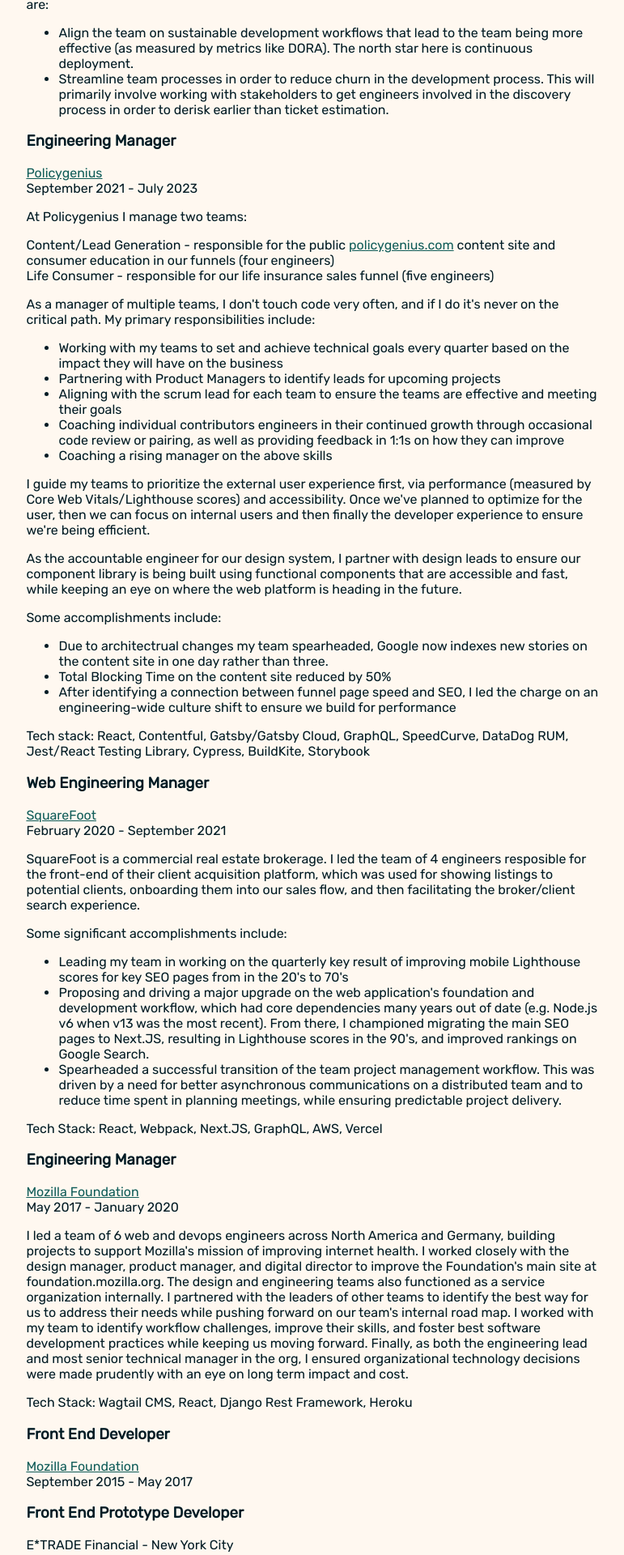
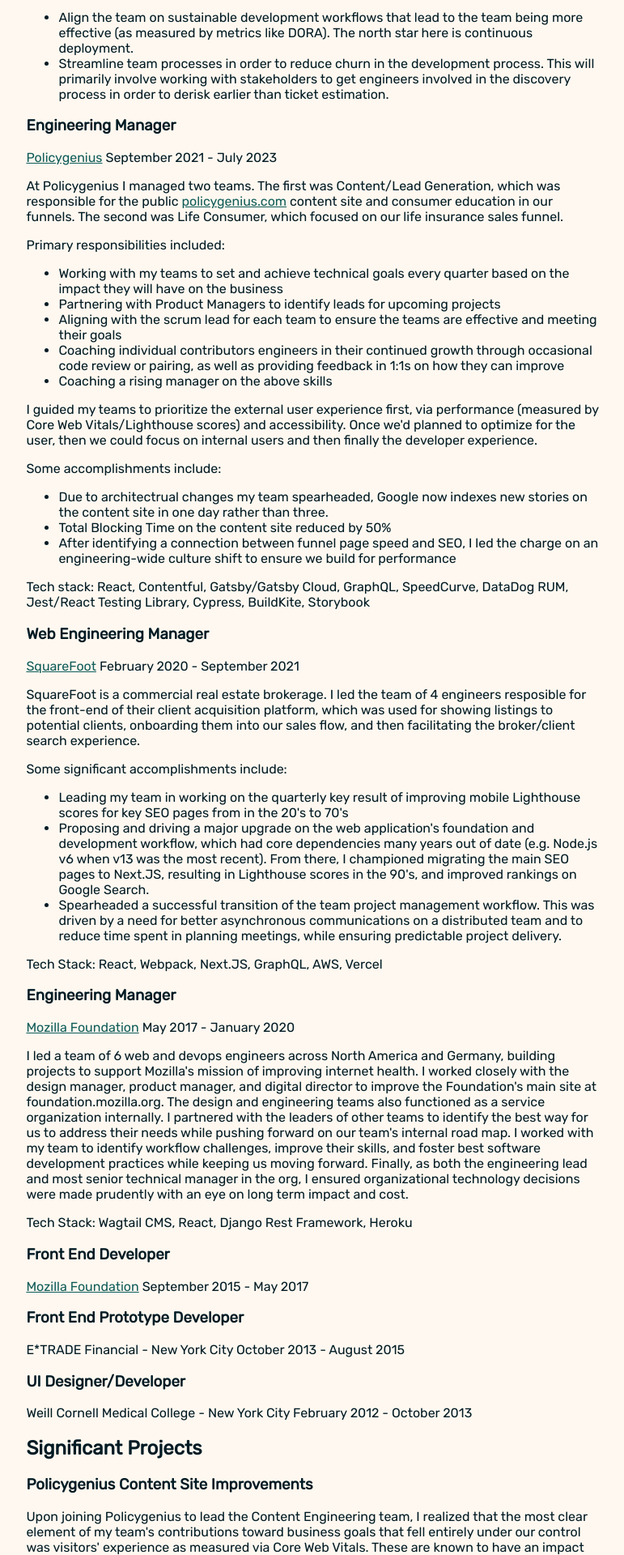
Before and after one commit to alanmoo/alanmoo-svelte, a SvelteKit app: page /resume in a window 1280 px wide. Shown: the part 850-2770 px from the top of the page at 81% size, without its empty margins (252-1023 px from the left). Built offline with nearby package versions, Linux system fonts and the light colour scheme.

Commit message:
Consolidate titles/dates

```diff
--- a/src/routes/resume/+page.svelte
+++ b/src/routes/resume/+page.svelte
@@ -25,7 +25,7 @@
   <div class="show-print"><small>Printed/PDF'ed from <a href="http://alanmooiman.com/resume">alanmooiman.com/resume</a></small></div>
   <header>
     <h1>Alan Mooiman</h1>
-    <h2>Engineering Manager</h2>
+    <h2>Senior Engineering Manager</h2>
   </header> <!-- .name_title -->
   <div class="contact_info">
     <a class="email" href="mailto:hello@alanmooiman.com?subject=👋 Nice résumé">hello@alanmooiman.com</a>
@@ -50,8 +50,8 @@
     <h2>Work Experience</h2>
     <div class="resume_item">
       <h3 class="job_title">Senior Engineering Manager</h3>
-      <div class="organization"><a href="https://www.policygenius.com">Policygenius</a>Zinnia</div>
-      <div class="organization_dates">August 2023-Present</div>
+      <span class="organization"><a href="https://www.policygenius.com">Policygenius</a>/<a href="https://zinnia.com">Zinnia</a></span>
+      <span class="organization">August 2023-Present</span>
       <p>Following an acquisition of Policygenius by Zinnia, I was promoted to Senior Engineering Manager as part of the Policygenius performance review process. At the same time, the Lead Generation team I led at Policygenius was merged into the Zinnia organization. I manage this combined team of 6 direct reports working on a web application to support Zinnia's Third Party Adminsitration line of business.</p>
       <p>The most significant opportunities ahead of me involve leading the new team through the integration of engineering cultures. Historically, Zinnia has had an agency model where teams build what the customer asks for, while Policygenius has aimed for a generative culture in which engineers are empowered and encouraged to bring suggestions to the table that will improve the product they work on. As part of that integration work, the two goals I have in the short term are:</p>
       <ul>
@@ -61,15 +61,11 @@
     </div>
     <div class="resume_item">
       <h3 class="job_title">Engineering Manager</h3>
-      <div class="organization"><a href="https://www.policygenius.com">Policygenius</a></div>
-      <div class="organization_dates">September 2021 - July 2023</div>
-      <p>At Policygenius I manage two teams:</p>
-        <p>Content/Lead Generation - responsible for the public <a href="https://policygenius.com">policygenius.com</a> content site and consumer education in
-        our funnels (four engineers)<br/>
-        Life Consumer - responsible for our life insurance sales funnel (five engineers)
+      <span class="organization"><a href="https://www.policygenius.com">Policygenius</a></span>
+      <span class="organization">September 2021 - July 2023</span>
+      <p>At Policygenius I managed two teams. The first was Content/Lead Generation, which was responsible for the public <a href="https://policygenius.com">policygenius.com</a> content site and consumer education in our funnels. The second was Life Consumer, which focused on our life insurance sales funnel.
       </p>
-      <p>As a manager of multiple teams, I don't touch code very often, and if I do it's never on the critical path. My primary
-        responsibilities include:</p>
+      <p>Primary responsibilities included:</p>
       <ul>
         <li>Working with my teams to set and achieve technical goals every quarter based on the impact they will have
           on the business</li>
@@ -80,13 +76,10 @@
         <li>Coaching a rising manager on the above skills</li>
       </ul>
 
-      <p>I guide my teams to prioritize the external user experience first, via performance (measured by Core Web
-        Vitals/Lighthouse scores) and accessibility. Once we've planned to optimize for the user, then we can focus on
-        internal users and then finally the developer experience to ensure we're being efficient.</p>
+      <p>I guided my teams to prioritize the external user experience first, via performance (measured by Core Web
+        Vitals/Lighthouse scores) and accessibility. Once we'd planned to optimize for the user, then we could focus on
+        internal users and then finally the developer experience.</p>
 
-      <p>As the accountable engineer for our design system, I partner with design leads to ensure our component
-        library is being built using functional components that are accessible and fast, while keeping an eye on where
-        the web platform is heading in the future. </p>
       <p>Some accomplishments include:</p>
       <ul>
         <li>Due to architectrual changes my team spearheaded, Google now indexes new stories on the content site in one day rather than three.</li>
@@ -100,8 +93,8 @@
     </div>
     <div class="resume_item">
       <h3 class="job_title">Web Engineering Manager</h3>
-      <div class="organization"><a href="https://squarefoot.com">SquareFoot</a></div>
-      <div class="organization_dates">February 2020 - September 2021</div>
+      <span class="organization"><a href="https://squarefoot.com">SquareFoot</a></span>
+      <span class="organization">February 2020 - September 2021</span>
       <p>
         SquareFoot is a commercial real estate brokerage. I led the team of 4 engineers resposible for the front-end of their client acquisition platform, which was used for showing listings to potential clients, onboarding them into our sales flow, and then facilitating the broker/client search experience.
       </p>
@@ -121,8 +114,8 @@
     </div>
     <div class="resume_item">
       <h3 class="job_title">Engineering Manager</h3>
-      <div class="organization"><a href="https://foundation.mozilla.org">Mozilla Foundation</a></div>
-      <div class="organization_dates">May 2017 - January 2020</div>
+      <span class="organization"><a href="https://foundation.mozilla.org">Mozilla Foundation</a></span>
+      <span class="organization">May 2017 - January 2020</span>
       <p>
         I led a team of 6 web and devops engineers across North America and Germany, building projects to support Mozilla's mission of improving internet health. I worked closely with the design manager, product manager, and digital director to improve the Foundation's main site at foundation.mozilla.org. The design and engineering teams also functioned as a service organization internally. I partnered with the leaders of other teams to identify the best way for us to address their needs while pushing forward on our team's internal road map. I worked with my team to identify workflow challenges, improve their skills, and foster best software development practices while keeping us moving forward. Finally, as both the engineering lead and most senior technical manager in the org, I ensured organizational technology decisions were made prudently with an eye on long term impact and cost.
       </p>
@@ -130,16 +123,16 @@
     </div>
     <div class="resume_item">
       <h3 class="job_title">Front End Developer</h3>
-      <div class="organization"><a href="https://foundation.mozilla.org">Mozilla Foundation</a></div>
-      <div class="organization_dates">September 2015 - May 2017</div>
+      <span class="organization"><a href="https://foundation.mozilla.org">Mozilla Foundation</a></span>
+      <span class="organization">September 2015 - May 2017</span>
       <!-- <p>
         Upon joining the team, I started working on the existing Webmaker Android app, a web-based app in a native wrapper that existed to empower users to create content on the web, instead of just consuming it. I also helped to create a UI framework for use across our web properties, and built out/enhanced a number of other sites like science.mozilla.org, foundation.mozilla.org, and the initial back-end work for mozillapulse.org as I learned Django.
       </p> -->
     </div>
     <div class="resume_item">
       <h3 class="job_title">Front End Prototype Developer</h3>
-      <div class="organization">E*TRADE Financial - <span class="location">New York City</span></div>
-      <div class="organization_dates">October 2013 - August 2015</div>
+      <span class="organization">E*TRADE Financial - <span class="location">New York City</span></span>
+      <span class="organization">October 2013 - August 2015</span>
       <!-- <p>
         In this role I:
         <ul>
@@ -153,8 +146,8 @@
     </div>
     <div class="resume_item hide-print">
       <h3 class="job_title">UI Designer/Developer</h3>
-      <div class="organization">Weill Cornell Medical College - <span class="location">New York City</span></div>
-      <div class="organization_dates">February 2012 - October 2013</div>
+      <span class="organization">Weill Cornell Medical College - <span class="location">New York City</span></span>
+      <span class="organization">February 2012 - October 2013</span>
       <ul>
         <!-- <li>Develop responsive Drupal theme for new base distribution, including a new responsive navigation pattern</li> -->
         <!-- <li>Add front end functionality to existing internal applications</li>
@@ -168,8 +161,8 @@
     </div>
     <!-- <div class="resume_item">
       <h3 class="job_title">Desktop Support Assistant</h3>
-      <div class="organization">Weill Cornell Medical College - <span class="location">New York City</span></div>
-      <div class="organization_dates">March 2011-February 2012</div>
+      <span class="organization">Weill Cornell Medical College - <span class="location">New York City</span></span>
+      <span class="organization">March 2011-February 2012</span>
       <ul>
         <li>Imaged new computers, added device information to asset management system</li>
         <li>Balanced workload of assigned connect cases and took support cases according to ability</li>
@@ -178,8 +171,8 @@
     </div>
     <div class="resume_item">
       <h3 class="job_title">Specialist/Creative</h3>
-      <div class="organization">Apple - <span class="location">Edison, NJ</span></div>
-      <div class="organization_dates">2006-2011</div>
+      <span class="organization">Apple - <span class="location">Edison, NJ</span></span>
+      <span class="organization">2006-2011</span>
       <ul>
         <li>Trained customers on a range of Apple hardware and software, from basic OS to Final Cut Pro and Motion</li>
         <li>Troubleshot, diagnosed, and repaired customer iPods and iPhones at Genius Bar</li>
@@ -187,8 +180,8 @@
     </div> -->
 <!-- 			<div class="resume_item">
       <h3 class="job_title">Design Intern</h3>
-      <div class="organization">Longtail Video - <span class="location">New York City</span></div>
-      <div class="organization_dates">Summer 2009</div>
+      <span class="organization">Longtail Video - <span class="location">New York City</span></span>
+      <span class="organization">Summer 2009</span>
       <ul>
         <li>Unified CSS for a set of web pages to reduce amount of files needed</li>
         <li>Hand coded HTML e-mail blasts</li>
@@ -295,9 +288,29 @@
       display: none;
     }
     @media print {
-      .show-print{
-        display: initial;
-        font-size: 12px;
-      }
-    }
+  :root {
+    font-size: 12px; }
+  .resume {
+    max-width: initial;
+  }
+  h1 {
+    font-size: 1.5em; }
+
+  h2 {
+    font-size: 1.33em; }
+
+  h3 {
+    font-size: 1.25em; }
+
+  .resume_item, .significant_project{
+    break-inside: avoid-page;
+  }
+
+  .hide-print {
+    display: none; }
+
+  .show-print {
+    display: block;
+    float: right; } }
+
   </style>
```
